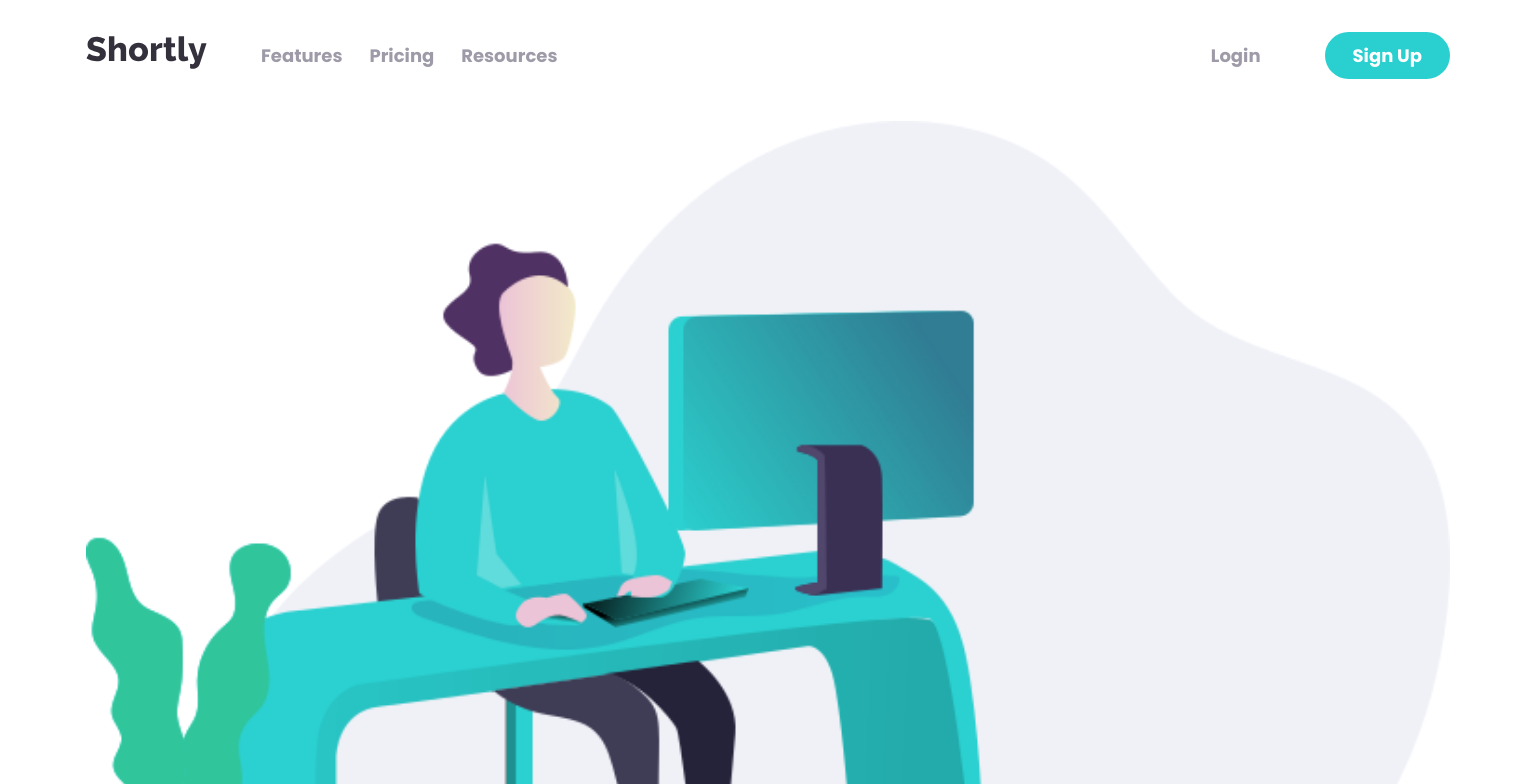
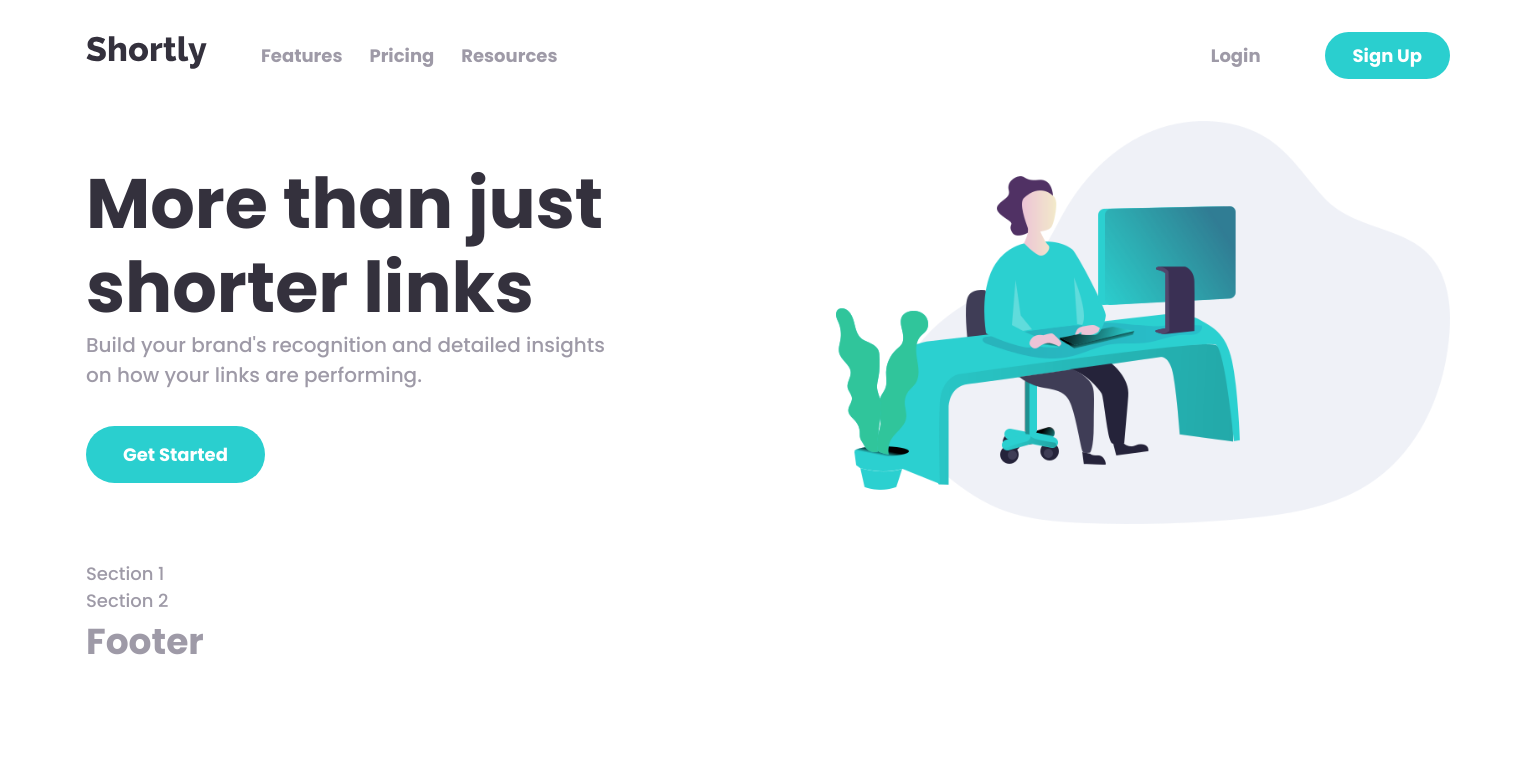
Before and after one commit to better5afe/URL-Shortening-API, a React (Create React App) app: page / in a window 1536 px wide. Shown: the top 784 px of the page. Built offline with nearby package versions, Linux system fonts and the light colour scheme.

Commit message:
header for desktop viewport implemented

```diff
--- a/src/components/Layout/Header.scss
+++ b/src/components/Layout/Header.scss
@@ -13,7 +13,44 @@
 		color: colors.$dark-gray;
 	}
 
-	&__text {
+	&__info {
 		margin-bottom: 1.8em;
 	}
 }
+
+@media (min-width: 992px) {
+	.header {
+		display: flex;
+		justify-content: space-between;
+		align-items: center;
+		text-align: left;
+
+		&__img {
+			width: 45%;
+            margin-left: 1em;
+			order: 1;
+		}
+
+		&__title {
+			margin: 0;
+			font-size: 60px;
+			line-height: 1.2;
+		}
+	}
+}
+
+@media (min-width: 1440px) {
+	.header {
+		&__text {
+			width: 40%;
+		}
+
+		&__title {
+			font-size: 70px;
+		}
+
+		&__info {
+			font-size: 20px;
+		}
+	}
+}
--- a/src/components/Layout/Header.tsx
+++ b/src/components/Layout/Header.tsx
@@ -9,7 +9,7 @@ const Header = () => {
 			<img src={heroBg} alt='' className='header__img' />
 			<div className='header__text'>
 				<h1 className="header__title">More than just shorter links</h1>
-				<p className='header__text'>
+				<p className='header__info'>
 					Build your brand's recognition and detailed insights on how your links
 					are performing.
 				</p>
--- a/src/components/reusable/Button.scss
+++ b/src/components/reusable/Button.scss
@@ -1,7 +1,7 @@
 @use '../../assets/colors.scss';
 
 .button {
-	padding: .8em 1.5em;
+	padding: .8em 2em;
 	background: transparent;
 	border: 1px solid transparent;
 	border-radius: 30px;
--- a/src/components/subcomponents/nav-subcomponents/NavActionButtons.scss
+++ b/src/components/subcomponents/nav-subcomponents/NavActionButtons.scss
@@ -10,6 +10,16 @@
 		&-btn {
 			width: 100%;
 			margin: 0.3em 0;
+		}
+	}
+}
+
+@media (min-width: 772px) {
+	.nav {
+		&__btns {
+			&-btn {
+				width: 40%;
+			}
 		}
 	}
 }
```
